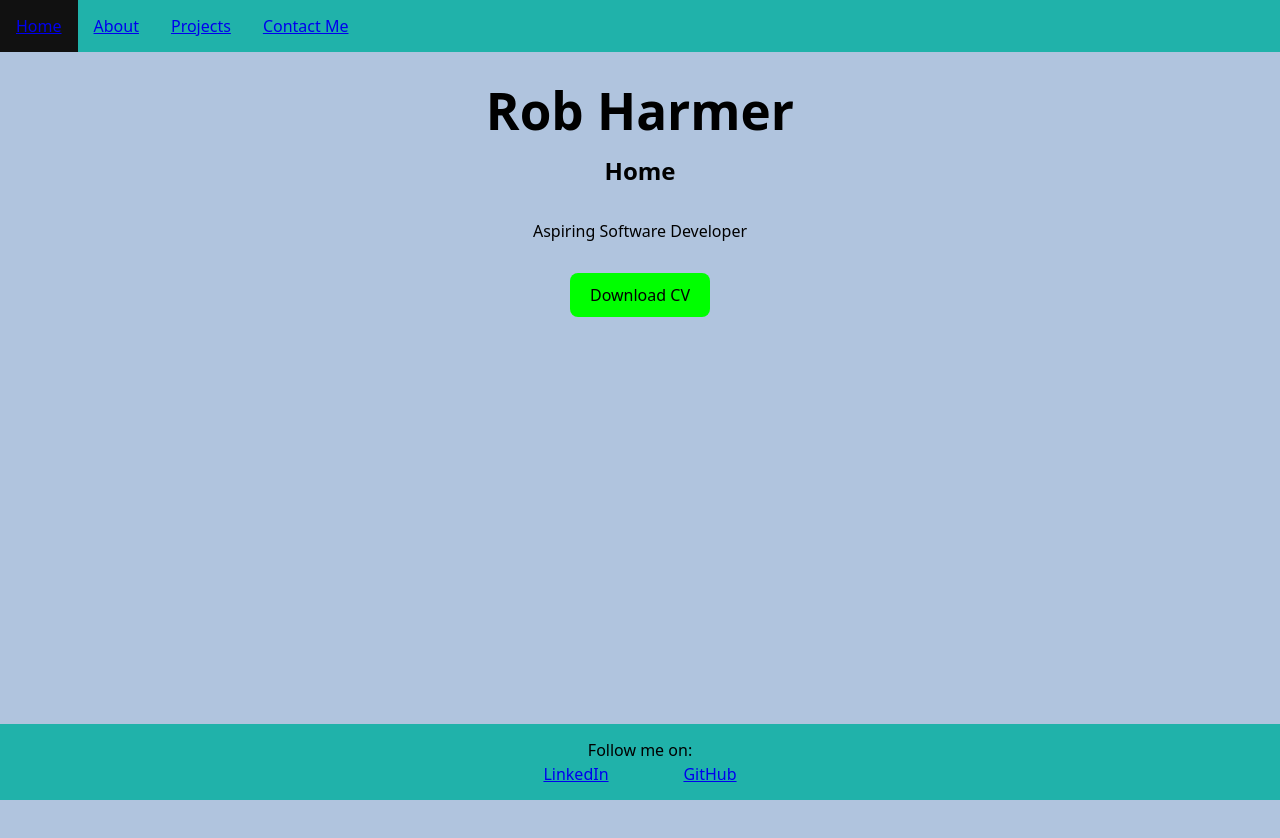
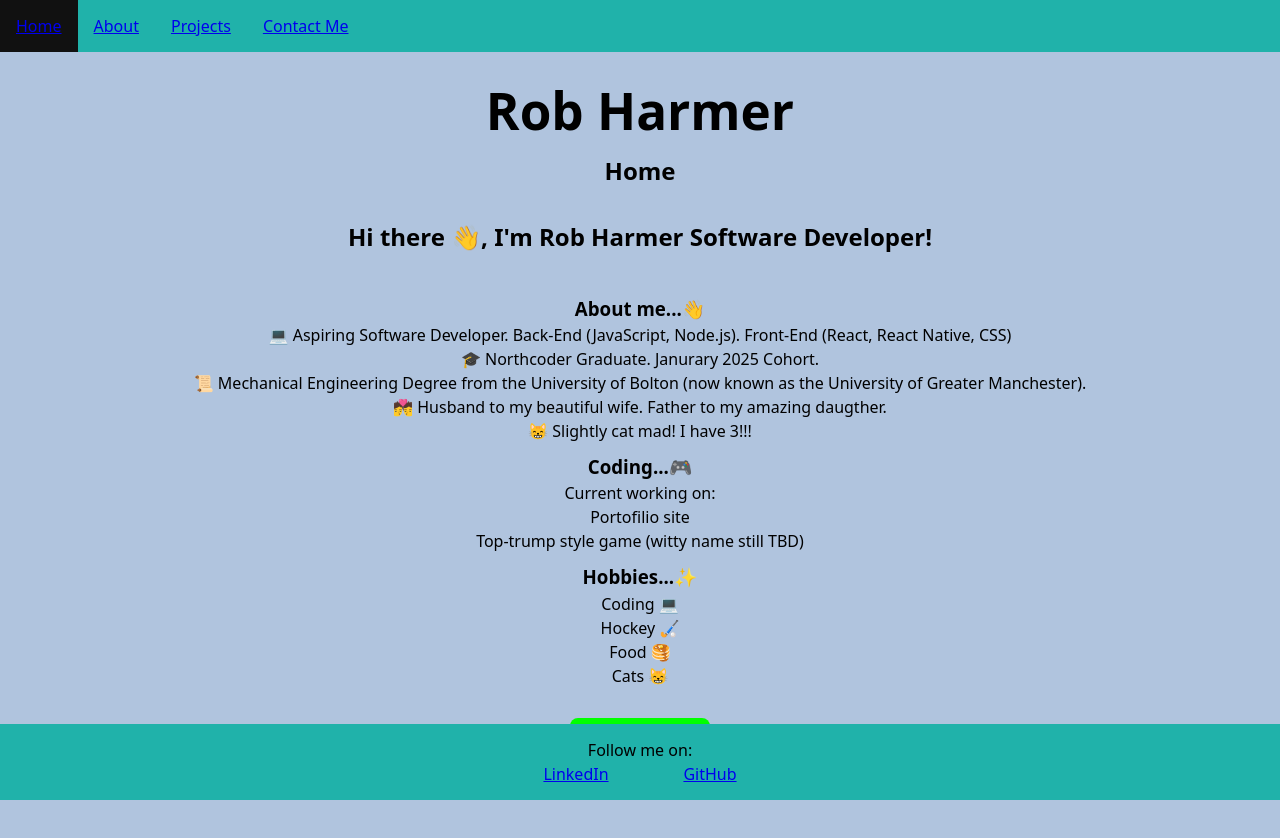
Before and after one commit to robharmer3/rh-portfolio, a React (Vite) app: page / in a window 1280 px wide. Shown: the top 838 px of the page. Before the commit the page ends 800 px from the top, so only its background shows below. Built offline with nearby package versions, Linux system fonts and the light colour scheme.

Commit message:
Home page detail added

```diff
--- a/src/App.css
+++ b/src/App.css
@@ -7,3 +7,11 @@
   padding: 10px;
   border: solid 1px blue;
 }
+
+#home-section {
+  padding-top: 10px;
+}
+
+#home-section ul {
+  list-style-type: none;
+}
--- a/src/Home.jsx
+++ b/src/Home.jsx
@@ -5,7 +5,42 @@ function Home() {
     <>
       <h2>Home</h2>
       {/* <img src="" alt="" /> */}
-      <p>Aspiring Software Developer</p>
+      <h2>Hi there 👋, I'm Rob Harmer Software Developer!</h2>
+      <section id="home-section">
+        <h3>About me...👋</h3>
+        <ul>
+          <li>
+            💻 Aspiring Software Developer. Back-End (JavaScript, Node.js).
+            Front-End (React, React Native, CSS)
+          </li>
+          <li>🎓 Northcoder Graduate. Janurary 2025 Cohort.</li>
+          <li>
+            📜 Mechanical Engineering Degree from the University of Bolton (now
+            known as the University of Greater Manchester).
+          </li>
+          <li>
+            💏 Husband to my beautiful wife. Father to my amazing daugther.
+          </li>
+          😸 Slightly cat mad! I have 3!!!
+        </ul>
+      </section>
+      <section id="home-section">
+        <h3>Coding...🎮</h3>
+        <p>Current working on:</p>
+        <ul>
+          <li>Portofilio site</li>
+          <li>Top-trump style game (witty name still TBD)</li>
+        </ul>
+      </section>
+      <section id="home-section">
+        <h3>Hobbies...✨</h3>
+        <ul>
+          <li>Coding 💻</li>
+          <li>Hockey 🏑</li>
+          <li>Food 🥞</li>
+          <li>Cats 😸</li>
+        </ul>
+      </section>
       <CVButton />
     </>
   );
```
